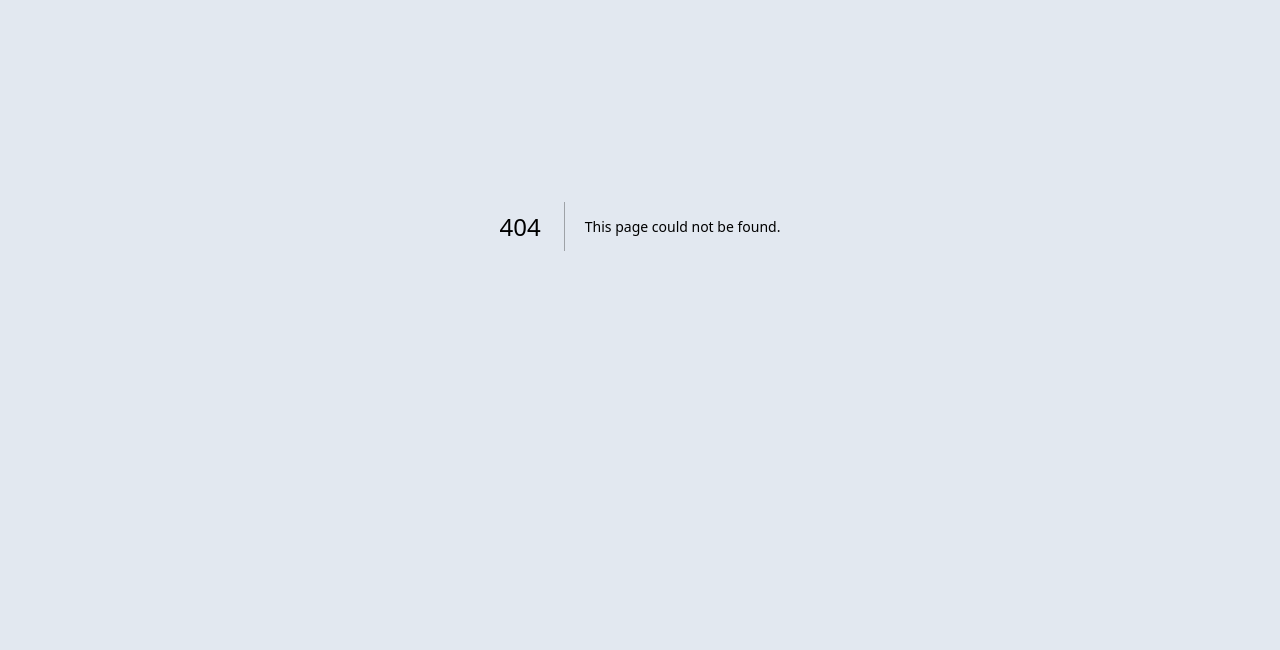
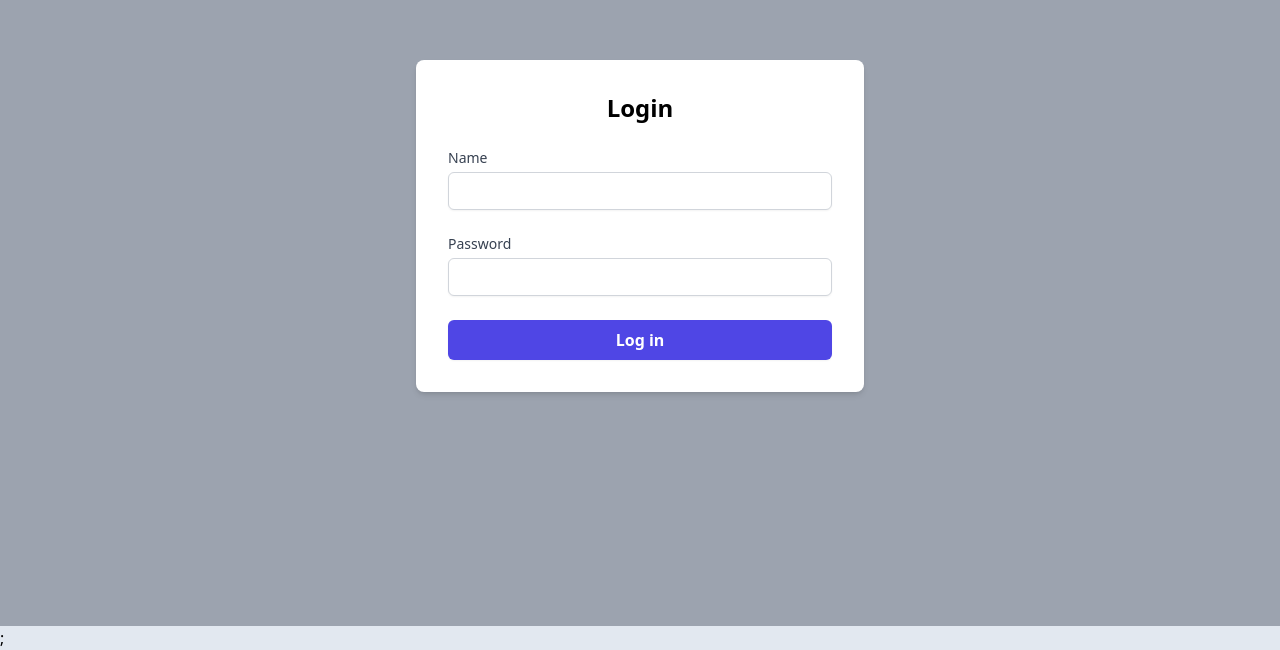
Before and after one commit to macjik/cyber-life-ecommerce, a Next.js app: page /auth in a window 1280 px wide. Before the commit this address had no page. Shown: the part 174-824 px from the top of the page. Before the commit the page ends 800 px from the top, so only its background shows below. Built offline with nearby package versions, Linux system fonts and the light colour scheme.

Commit message:
login form ui

```diff
--- /dev/null
+++ b/app/Components/auth-form.jsx
@@ -0,0 +1,45 @@
+'use server';
+
+export default async function AuthForm() {
+  return (
+    <div className="flex items-center justify-center min-h-screen bg-gray-400">
+      <div className="w-full max-w-md p-8 bg-white shadow-md rounded-lg">
+        <h1 className="text-2xl font-bold mb-6 text-center">Login</h1>
+        <form className="space-y-6">
+          <div>
+            <label htmlFor="name" className="block text-sm font-medium text-gray-700">
+              Name
+            </label>
+            <input
+              id="name"
+              name="name"
+              type="name"
+              required
+              className="mt-1 block w-full px-3 py-2 border border-gray-300 rounded-md shadow-sm focus:outline-none focus:ring-2 focus:ring-indigo-500 focus:border-indigo-500 sm:text-sm"
+            />
+          </div>
+          <div>
+            <label htmlFor="password" className="block text-sm font-medium text-gray-700">
+              Password
+            </label>
+            <input
+              id="password"
+              name="password"
+              type="password"
+              required
+              className="mt-1 block w-full px-3 py-2 border border-gray-300 rounded-md shadow-sm focus:outline-none focus:ring-2 focus:ring-indigo-500 focus:border-indigo-500 sm:text-sm"
+            />
+          </div>
+          <div>
+            <button
+              type="submit"
+              className="w-full px-4 py-2 bg-indigo-600 text-white font-semibold rounded-md shadow-sm hover:bg-indigo-700 focus:outline-none focus:ring-2 focus:ring-indigo-500 focus:ring-offset-2"
+            >
+              Log in
+            </button>
+          </div>
+        </form>
+      </div>
+    </div>
+  );
+}
--- /dev/null
+++ b/app/auth/page.jsx
@@ -0,0 +1,11 @@
+'use server';
+
+import AuthForm from '../Components/auth-form';
+
+export default async function AuthPage() {
+  return (
+    <main className="w-full h-full">
+      <AuthForm />;
+    </main>
+  );
+}
--- /dev/null
+++ b/middleware.js
@@ -0,0 +1,5 @@
+import { NextResponse } from "next/server";
+
+export default async function middleware(req, res) {
+
+}
```
Also changed, not shown: package.json (+7 -1 lines), 1 other file (tests, documents, lock files or other folders).
